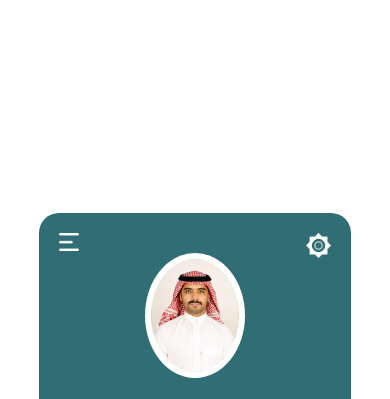
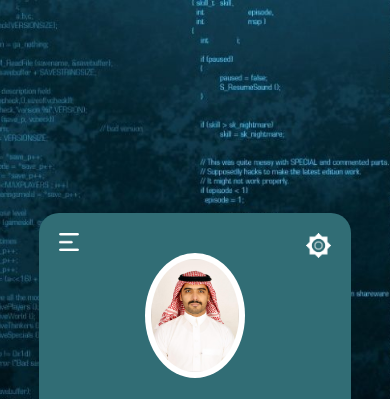
Before and after one commit to bandarAlhamwan/HTML-Page, a plain HTML site: page ProfileCard/index.html in a window 390 px wide. Shown: the top 399 px of the page. Drawn offline with Linux system fonts and the light colour scheme.

Commit message:
add Image to ProfileCard

```diff
--- a/ProfileCard/style.css
+++ b/ProfileCard/style.css
@@ -103,7 +103,7 @@ a{
     .container{
         width: 100%;
         height: 100vh;
-        background-image: url(images/796832.jpg);
+        background-image: url(images/background.jpg);
         background-size: cover;
         background-position: center;
         /* make profile-box in center */
```
